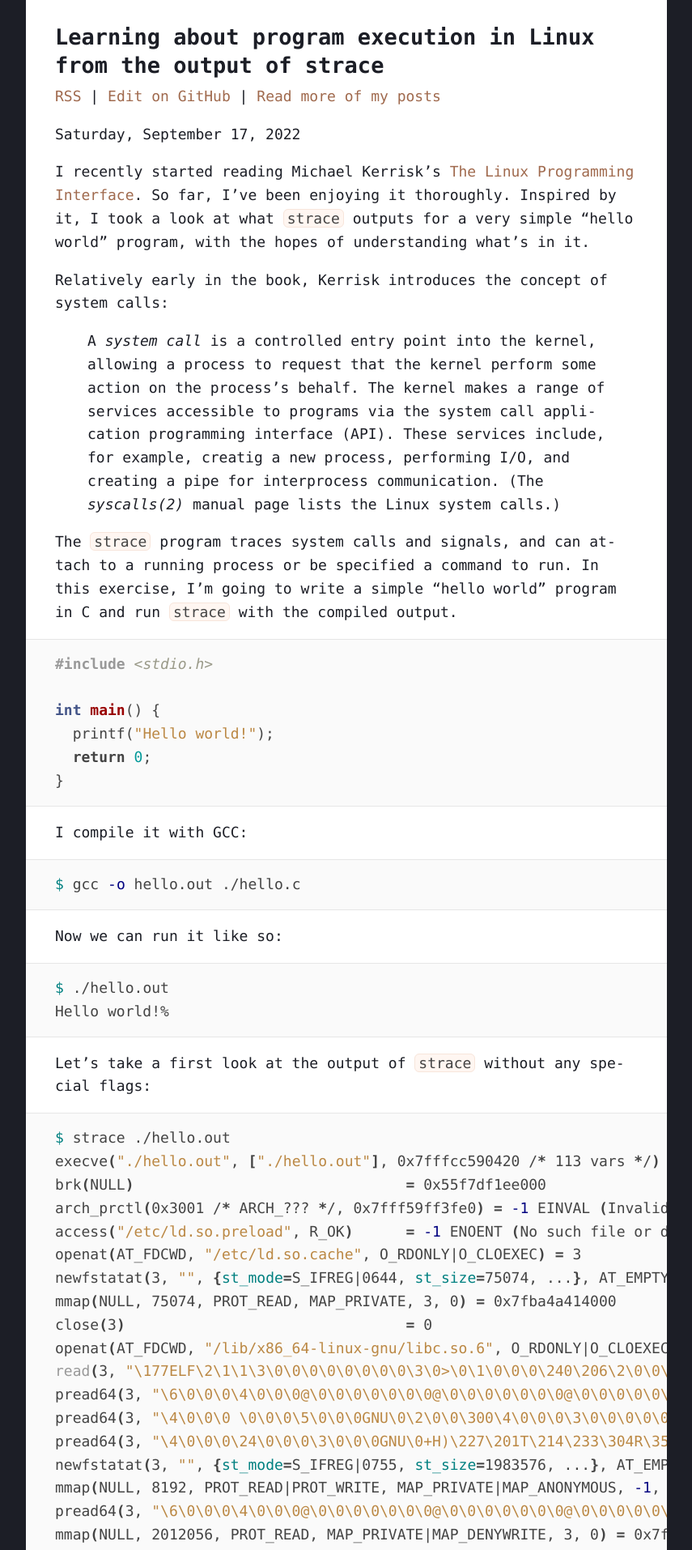
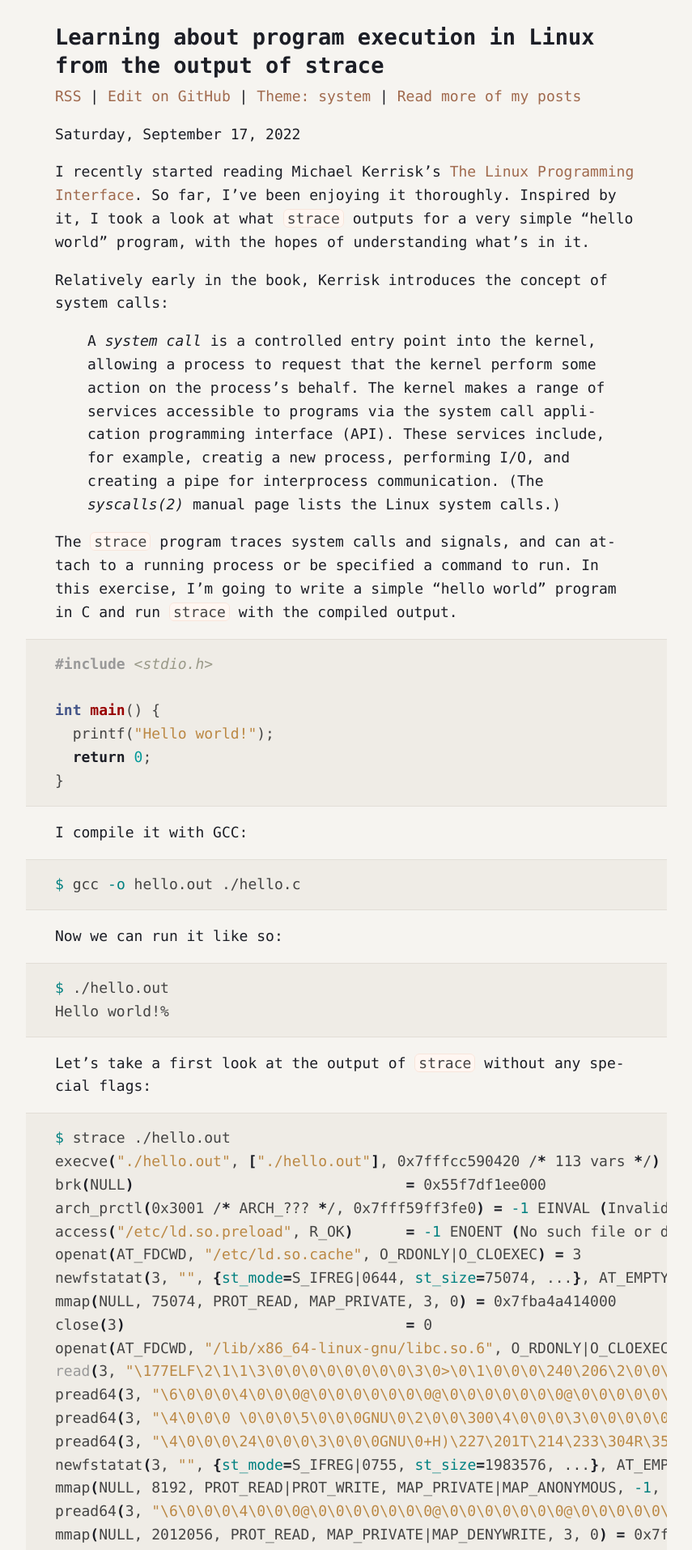
Before and after one commit to fnune/fnune.github.io, a Jekyll site: the page built from _posts/2022-09-17-learning-about-program-execution-in-linux-from-the-output-of-strace.markdown, in a window 1280 px wide. Shown: the top 1914 px of the page at 81% size, without its empty margins (212-1067 px from the left). Built offline with Jekyll 4.4.1, drawn with Linux system fonts in a browser that asks for light colours; some web fonts are replaced.

Commit message:
Add system-aware dark mode with no FOUC

```diff
--- a/_includes/footer.html
+++ b/_includes/footer.html
@@ -3,3 +3,36 @@
   <p>Find me on <a href="{{ site.author.link }}" target="_blank" rel="noopener noreferrer">GitHub</a>. Subscribe using <a href="/atom.xml">RSS</a>.</p>
   <p>© {{ site.author.name }}</p>
 </footer>
+
+<script>
+  (function () {
+    var btn = document.getElementById('theme-toggle');
+    if (!btn) return;
+    var order = ['system', 'light', 'dark'];
+    function stored() {
+      try {
+        var v = localStorage.getItem('theme');
+        return v === 'light' || v === 'dark' ? v : 'system';
+      } catch (e) {
+        return 'system';
+      }
+    }
+    function apply(mode) {
+      if (mode === 'system') {
+        document.documentElement.removeAttribute('data-theme');
+        try { localStorage.removeItem('theme'); } catch (e) {}
+      } else {
+        document.documentElement.setAttribute('data-theme', mode);
+        try { localStorage.setItem('theme', mode); } catch (e) {}
+      }
+    }
+    function render() {
+      btn.textContent = 'Theme: ' + stored();
+    }
+    btn.addEventListener('click', function () {
+      apply(order[(order.indexOf(stored()) + 1) % order.length]);
+      render();
+    });
+    render();
+  })();
+</script>
--- a/_includes/head.html
+++ b/_includes/head.html
@@ -8,6 +8,17 @@
     content="{% if page.excerpt %}{{ page.excerpt | strip_html | strip_newlines | truncate: 160 }}{% else %}{{ site.description }}{% endif %}"
   />
 
+  <script>
+    (function () {
+      try {
+        var stored = localStorage.getItem('theme');
+        if (stored === 'dark' || stored === 'light') {
+          document.documentElement.setAttribute('data-theme', stored);
+        }
+      } catch (e) {}
+    })();
+  </script>
+
   <link rel="shortcut icon" type="image/x-icon" href="img/favicon.ico" >
   <link rel="icon" type="image/png" sizes="32x32" href="img/favicon-32x32.png">
   <link rel="icon" type="image/png" sizes="16x16" href="img/favicon-16x16.png">
--- a/_includes/post.html
+++ b/_includes/post.html
@@ -5,6 +5,8 @@
       <a href="/atom.xml">RSS</a>
       <span>|</span>
       <a href="{{ site.repository_url }}/blob/master/{{ include.post.path }}">Edit on GitHub</a>
+      <span>|</span>
+      <button type="button" id="theme-toggle" class="theme-toggle" aria-live="polite">Theme: system</button>
       <span>|</span>
       <a href="/">Read more of my posts</a>
     </nav>
--- a/_posts/2021-01-28-space-between-items-with-and-without-flexbox-gap.markdown
+++ b/_posts/2021-01-28-space-between-items-with-and-without-flexbox-gap.markdown
@@ -249,7 +249,7 @@
 .boxes {
   display: flex;
   border-radius: 5px;
-  background-color: #e6e6e6;
+  background-color: var(--border);
 }
 
 .boxes--gap {
--- /dev/null
+++ b/_scss/_theme.scss
@@ -0,0 +1,79 @@
+@mixin dark {
+  color-scheme: dark;
+
+  --bg: #1c1e26;
+  --fg: #c7cad3;
+  --muted: #8a8da0;
+  --border: #2e313c;
+
+  --link: #d2a07c;
+  --link-visited: #c890e0;
+  --link-focus: #ef6a89;
+
+  --code-fg: #c7cad3;
+  --code-inline-bg: #24262f;
+  --code-inline-border: #353846;
+  --code-block-bg: #22242e;
+  --code-block-border: #2e313c;
+
+  --heading-anchor: #474a57;
+  --heading-anchor-hover: #d2a07c;
+
+  --syntax-comment: #6c6f93;
+  --syntax-keyword: #e95678;
+  --syntax-string: #fab795;
+  --syntax-number: #f09483;
+  --syntax-name: #59e1e3;
+  --syntax-type: #fac29a;
+  --syntax-function: #26bbd9;
+  --syntax-builtin: #8a8da0;
+  --syntax-diff-add-bg: #1f3a2b;
+  --syntax-diff-add-fg: #a0e8c0;
+  --syntax-diff-del-bg: #3a1f28;
+  --syntax-diff-del-fg: #f0a0b4;
+}
+
+:root {
+  color-scheme: light;
+
+  --bg: #f6f4f0;
+  --fg: #1c1e26;
+  --muted: #6b6e7a;
+  --border: #e2ded7;
+
+  --link: #a06a4e;
+  --link-visited: #b072d1;
+  --link-focus: #df5273;
+
+  --code-fg: #444;
+  --code-inline-bg: #fff6f1;
+  --code-inline-border: #f7e5db;
+  --code-block-bg: #efece6;
+  --code-block-border: #e2ded7;
+
+  --heading-anchor: #d8c4b8;
+  --heading-anchor-hover: #a06a4e;
+
+  --syntax-comment: #999988;
+  --syntax-keyword: #1c1e26;
+  --syntax-string: #bb8844;
+  --syntax-number: #009999;
+  --syntax-name: #008080;
+  --syntax-type: #445588;
+  --syntax-function: #990000;
+  --syntax-builtin: #999999;
+  --syntax-diff-add-bg: #ddffdd;
+  --syntax-diff-add-fg: #000;
+  --syntax-diff-del-bg: #ffdddd;
+  --syntax-diff-del-fg: #000;
+}
+
+@media (prefers-color-scheme: dark) {
+  :root:not([data-theme='light']) {
+    @include dark;
+  }
+}
+
+[data-theme='dark'] {
+  @include dark;
+}
--- a/_scss/_variables.scss
+++ b/_scss/_variables.scss
@@ -1,13 +1,5 @@
-$black: #1c1e26;
-$blue: #a06a4e;
-$purple: #b072d1;
-$red: #df5273;
-$grey: #e6e6e6;
-
 $system-mono: Consolas, 'Liberation Mono', Menlo, Courier, monospace;
 
-$base-code-color: #444;
-$base-content-color: $black;
 $base-font-family: $system-mono;
 $base-font-size: 18px;
 $mobile-font-size: 16px;
@@ -18,9 +10,6 @@
 
 $body-horizontal-padding: 2rem;
 $body-padding: 0.3rem $body-horizontal-padding $body-horizontal-padding;
-$body-background-color: #ffffff;
 
 $code-font-size: 1rem;
 $code-font-family: $system-mono;
-
-$heading-anchor-base-color: $blue;
--- a/_scss/headings.scss
+++ b/_scss/headings.scss
@@ -1,8 +1,3 @@
-@use 'sass:color';
-@use 'variables' as *;
-
-$heading-anchor-color: color.adjust($heading-anchor-base-color, $lightness: 42%);
-
 h1,
 h2,
 h3,
@@ -20,18 +15,18 @@
   display: inline-block;
   width: 0;
   visibility: hidden;
-  color: $heading-anchor-color;
+  color: var(--heading-anchor);
 
   &:visited {
-    color: $heading-anchor-color;
+    color: var(--heading-anchor);
   }
 
   &:hover {
-    color: $heading-anchor-base-color;
+    color: var(--heading-anchor-hover);
     text-decoration: underline;
   }
 
   &:focus {
-    color: $red;
+    color: var(--link-focus);
   }
 }
--- a/_scss/main.scss
+++ b/_scss/main.scss
@@ -4,7 +4,8 @@
   box-sizing: border-box;
   font-family: $base-font-family;
   font-size: $base-font-size;
-  background-color: $black;
+  background-color: var(--bg);
+  color: var(--fg);
 
   @media (max-width: $breakpoint-tablet) {
     font-size: $mobile-font-size;
@@ -20,8 +21,8 @@
 }
 
 body {
-  background-color: $body-background-color;
-  color: $base-content-color;
+  background-color: var(--bg);
+  color: var(--fg);
   hyphens: auto;
   min-height: 100vh;
   line-height: 1.6;
@@ -37,7 +38,7 @@
 h4,
 h5,
 h6 {
-  color: $black;
+  color: var(--fg);
   line-height: 1.3;
   margin-bottom: 0.25em;
 
@@ -60,16 +61,16 @@
 hr {
   border: none;
   height: 1px;
-  color: $grey;
-  background-color: $grey;
+  color: var(--border);
+  background-color: var(--border);
 }
 
 a {
   text-decoration: none;
-  color: $blue;
+  color: var(--link);
 
   &:visited {
-    color: $purple;
+    color: var(--link-visited);
   }
 
   &:hover {
@@ -77,6 +78,24 @@
   }
 
   &:focus {
-    color: $red;
+    color: var(--link-focus);
   }
 }
+
+.theme-toggle {
+  appearance: none;
+  padding: 0;
+  border: none;
+  background: none;
+  font: inherit;
+  color: var(--link);
+  cursor: pointer;
+
+  &:hover {
+    text-decoration: underline;
+  }
+
+  &:focus {
+    color: var(--link-focus);
+  }
+}
--- a/_scss/syntax.scss
+++ b/_scss/syntax.scss
@@ -1,12 +1,4 @@
 @use 'variables' as *;
-
-$syntax-comment: #999988;
-$syntax-grey: #999999;
-$syntax-string: #bb8844;
-$syntax-number: #009999;
-$syntax-name: #008080;
-$syntax-type: #445588;
-$syntax-function: #990000;
 
 pre,
 code {
@@ -14,25 +6,25 @@
 }
 
 code.highlighter-rouge {
-  background: #fff6f1;
-  border: 1px solid #f7e5db;
+  background: var(--code-inline-bg);
+  border: 1px solid var(--code-inline-border);
   border-radius: 6px;
   padding: 0 4px;
-  color: $base-code-color;
+  color: var(--code-fg);
 }
 
 .highlight {
-  background: #fff;
+  background: var(--code-block-bg);
   font-size: $code-font-size;
 
   pre {
     padding: 0.9rem $body-horizontal-padding;
-    background-color: rgba($grey, 0.2);
-    border-top: 1px solid $grey;
-    border-bottom: 1px solid $grey;
+    background-color: var(--code-block-bg);
+    border-top: 1px solid var(--code-block-border);
+    border-bottom: 1px solid var(--code-block-border);
     margin-left: -$body-horizontal-padding;
     margin-right: -$body-horizontal-padding;
-    color: $base-code-color;
+    color: var(--code-fg);
   }
 
   .hll {
@@ -44,17 +36,17 @@
   .cm,
   .cpf,
   .c1 {
-    color: $syntax-comment;
+    color: var(--syntax-comment);
     font-style: italic;
   }
 
   .cp {
-    color: $syntax-grey;
+    color: var(--syntax-builtin);
     font-weight: bold;
   }
 
   .cs {
-    color: $syntax-grey;
+    color: var(--syntax-builtin);
     font-weight: bold;
     font-style: italic;
   }
@@ -62,7 +54,7 @@
   .gh,
   .nb,
   .bp {
-    color: $syntax-grey;
+    color: var(--syntax-builtin);
   }
 
   .k,
@@ -74,6 +66,7 @@
   .kr,
   .ow,
   .gs {
+    color: var(--syntax-keyword);
     font-weight: bold;
   }
 
@@ -83,13 +76,13 @@
   }
 
   .gd {
-    color: #000;
-    background-color: #ffdddd;
+    color: var(--syntax-diff-del-fg);
+    background-color: var(--syntax-diff-del-bg);
   }
 
   .gi {
-    color: #000;
-    background-color: #ddffdd;
+    color: var(--syntax-diff-add-fg);
+    background-color: var(--syntax-diff-add-bg);
   }
 
   .ge {
@@ -102,21 +95,21 @@
   }
 
   .go {
-    color: #888;
+    color: var(--syntax-builtin);
   }
 
   .gp,
   .nn {
-    color: #555;
+    color: var(--syntax-builtin);
   }
 
   .gu {
-    color: #aaa;
+    color: var(--syntax-builtin);
   }
 
   .kt,
   .nc {
-    color: $syntax-type;
+    color: var(--syntax-type);
     font-weight: bold;
   }
 
@@ -127,7 +120,7 @@
   .mi,
   .mo,
   .il {
-    color: $syntax-number;
+    color: var(--syntax-number);
   }
 
   .s,
@@ -143,7 +136,7 @@
   .sx,
   .s1,
   .ss {
-    color: $syntax-string;
+    color: var(--syntax-string);
   }
 
   .na,
@@ -153,13 +146,13 @@
   .vg,
   .vi,
   .vm {
-    color: $syntax-name;
+    color: var(--syntax-name);
   }
 
   .ne,
   .nf,
   .fm {
-    color: $syntax-function;
+    color: var(--syntax-function);
     font-weight: bold;
   }
 
@@ -168,14 +161,14 @@
   }
 
   .nt {
-    color: #000080;
+    color: var(--syntax-name);
   }
 
   .sr {
-    color: #808000;
+    color: var(--syntax-string);
   }
 
   .w {
-    color: #bbb;
+    color: var(--syntax-builtin);
   }
 }
--- a/css/screen.scss
+++ b/css/screen.scss
@@ -4,6 +4,7 @@
 
 @charset 'utf-8';
 
+@use 'theme';
 @use 'syntax';
 @use 'main';
 @use 'headings';
```
Also changed, not shown: _includes/filters.html (+16 -3 lines).
